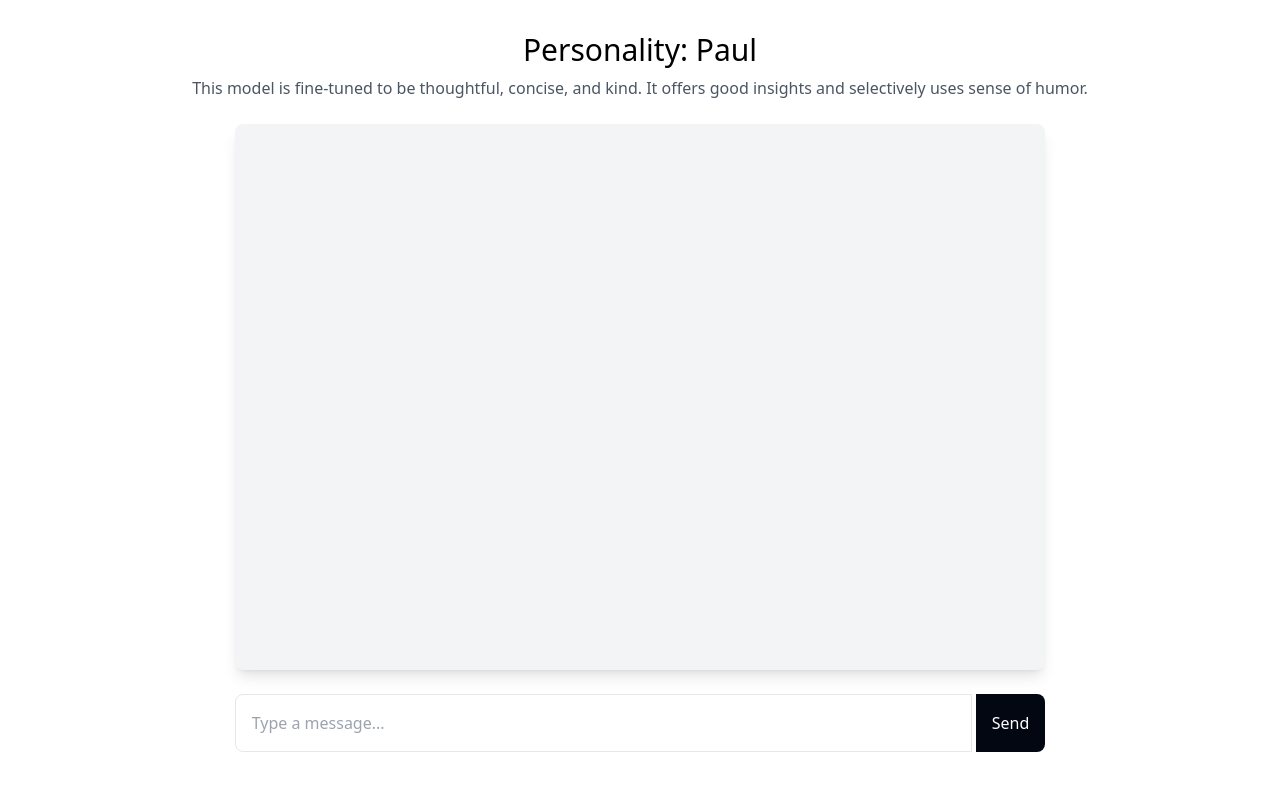
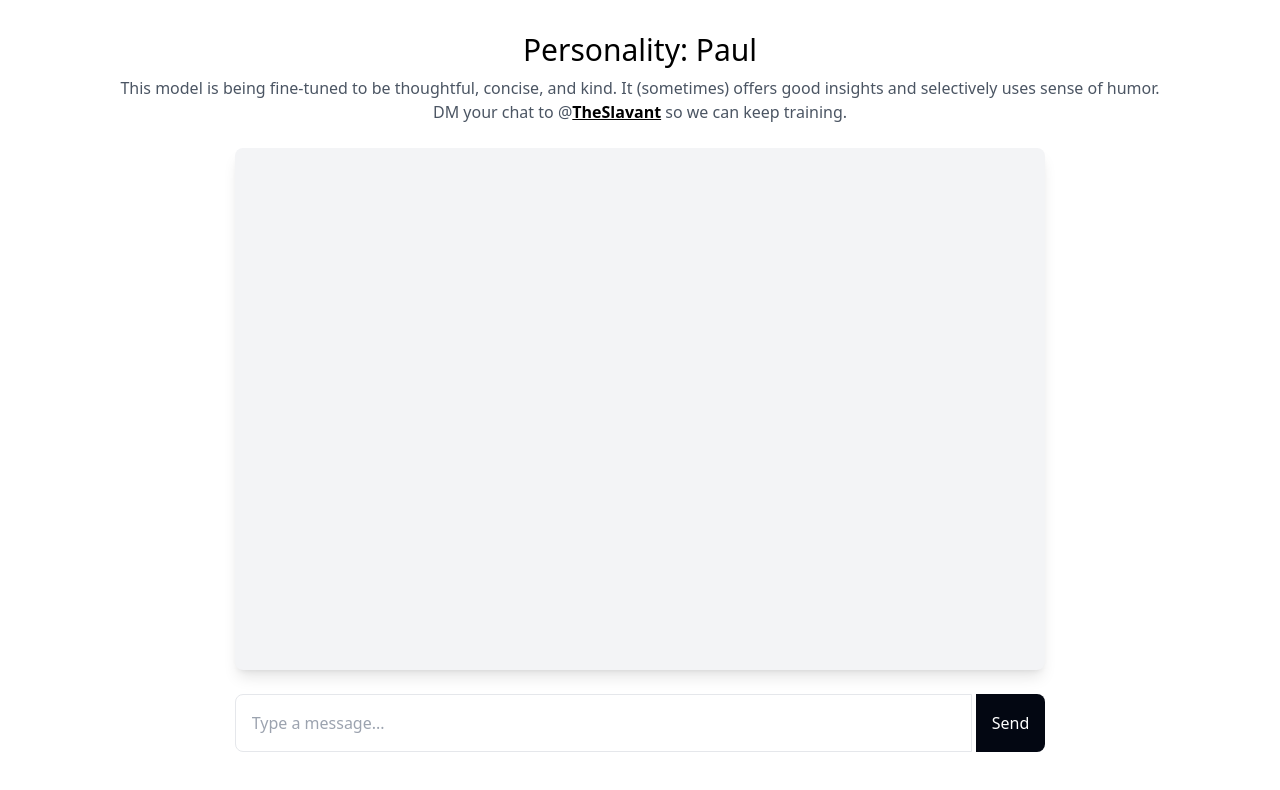
Before and after one commit to TheSlavant/Mentor, a Next.js app: page / in a window 1280 px wide. Shown: the top 790 px of the page. Built offline with nearby package versions, Linux system fonts and the light colour scheme.

Commit message:
Change subheader, include link to twitter

```diff
--- a/src/app/page.tsx
+++ b/src/app/page.tsx
@@ -71,8 +71,11 @@ export default function Home() {
       <div className="mb-6">
         <header className="text-center text-3xl mb-2">Personality: Paul</header>
         <p className="text-center text-gray-600">
-          This model is fine-tuned to be thoughtful, concise, and kind.
-          It offers good insights and selectively uses sense of humor.
+          This model is being fine-tuned to be thoughtful, concise, and kind.
+          It (sometimes) offers good insights and selectively uses sense of humor.
+        </p>
+        <p className="text-center text-gray-600">
+          DM your chat to @<a href="https://twitter.com/TheSlavant" className="font-semibold text-black underline">TheSlavant</a> so we can keep training.
         </p>
       </div>
 
```
